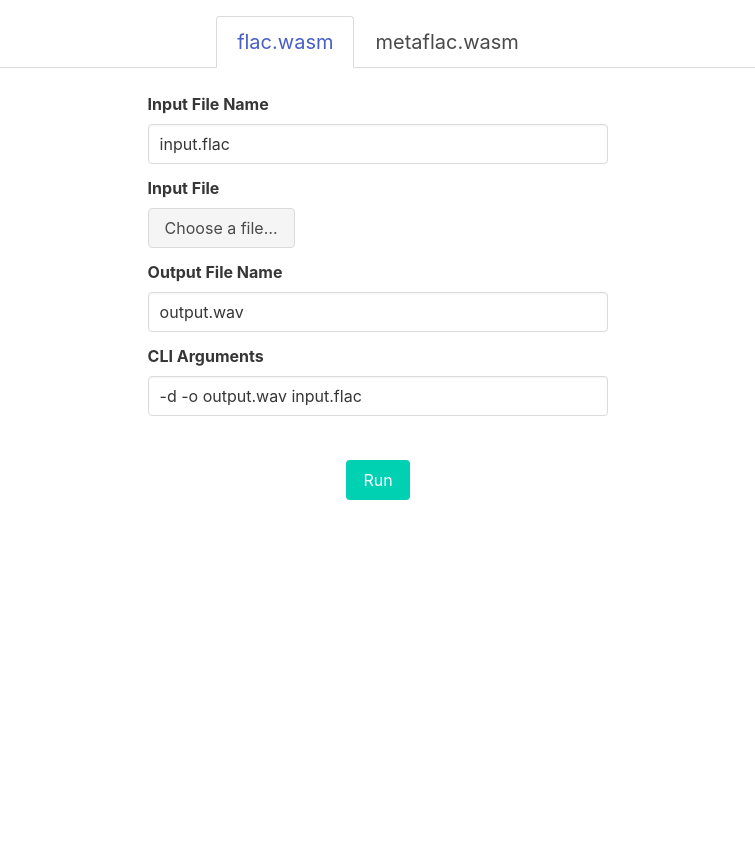
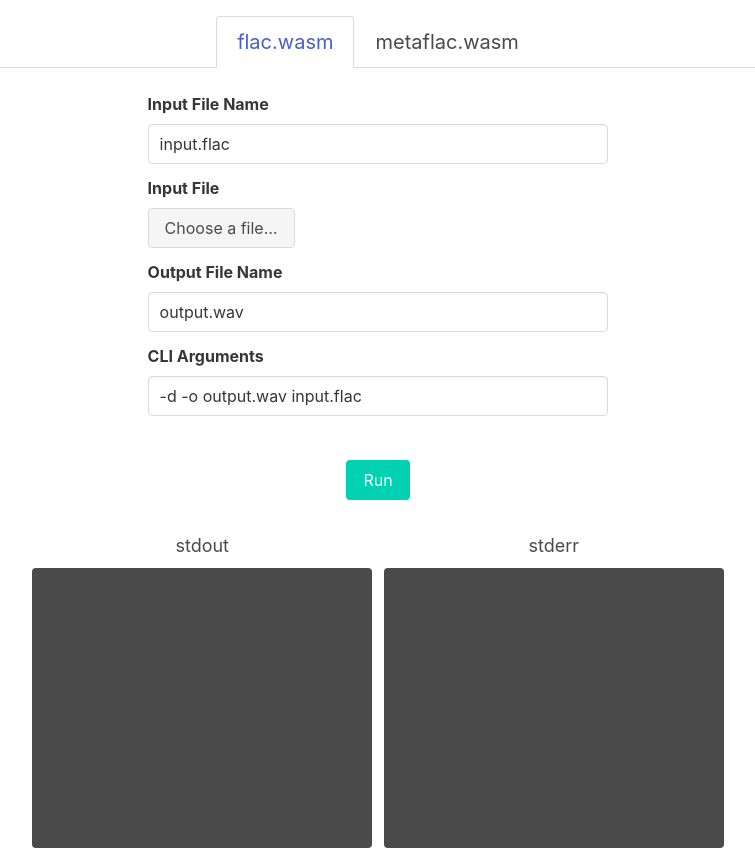
Before and after one commit to g-plane/flac.wasm, a Preact app in the folder demo/: page / in a window 1280 px wide. Shown: the whole page, without its empty margins (262-1017 px from the left). Before the commit the page ends 800 px from the top, so only its background shows below. Built offline with nearby package versions, Linux system fonts and the light colour scheme.

Commit message:
add stdout and stderr

```diff
--- /dev/null
+++ b/demo/src/components/CommandOutput.tsx
@@ -0,0 +1,16 @@
+interface Props {
+  text: string
+}
+
+export default function CommandOutput(props: Props) {
+  return (
+    <div
+      class="has-text-info-light has-background-grey-dark px-3 py-2 rounded w-full h-70 overflow-auto text-sm font-mono"
+      dangerouslySetInnerHTML={{ __html: nl2br(props.text.trim()) }}
+    ></div>
+  )
+}
+
+function nl2br(text: string): string {
+  return text.replace(/\n/g, '<br>')
+}
--- a/demo/src/components/Flac.tsx
+++ b/demo/src/components/Flac.tsx
@@ -1,6 +1,7 @@
 import { flac } from 'flac.wasm'
 import { useState } from 'preact/hooks'
 import Form from './Form'
+import CommandOutput from './CommandOutput'
 
 export default function Flac() {
   const [inputFileName, setInputFileName] = useState('input.flac')
@@ -9,15 +10,19 @@ export default function Flac() {
   const [args, setArgs] = useState('-d -o output.wav input.flac')
   const [isRunning, setIsRunning] = useState(false)
   const [outputFile, setOutputFile] = useState<string | undefined>(undefined)
+  const [stdout, setStdout] = useState('')
+  const [stderr, setStderr] = useState('')
 
   const handleRun = async () => {
     setIsRunning(true)
     const inputFileBytes = inputFile ? new Uint8Array(await inputFile.arrayBuffer()) : undefined
-    const { file } = await flac(args.trim().split(' '), {
+    const { file, stdout, stderr } = await flac(args.trim().split(' '), {
       inputFileName,
       inputFile: inputFileBytes,
       outputFileName,
     })
+    setStdout(stdout)
+    setStderr(stderr)
 
     if (outputFile) {
       URL.revokeObjectURL(outputFile)
@@ -52,6 +57,17 @@ export default function Flac() {
           {isRunning ? 'Running...' : 'Run'}
         </button>
       </div>
+
+      <div class="mt-8 grid grid-cols-2 gap-x-3 w-3/5">
+        <div>
+          <h3 class="text-center mb-2 text-lg">stdout</h3>
+          <CommandOutput text={stdout} />
+        </div>
+        <div>
+          <h3 class="text-center mb-2 text-lg">stderr</h3>
+          <CommandOutput text={stderr} />
+        </div>
+      </div>
     </div>
   )
 }
```
